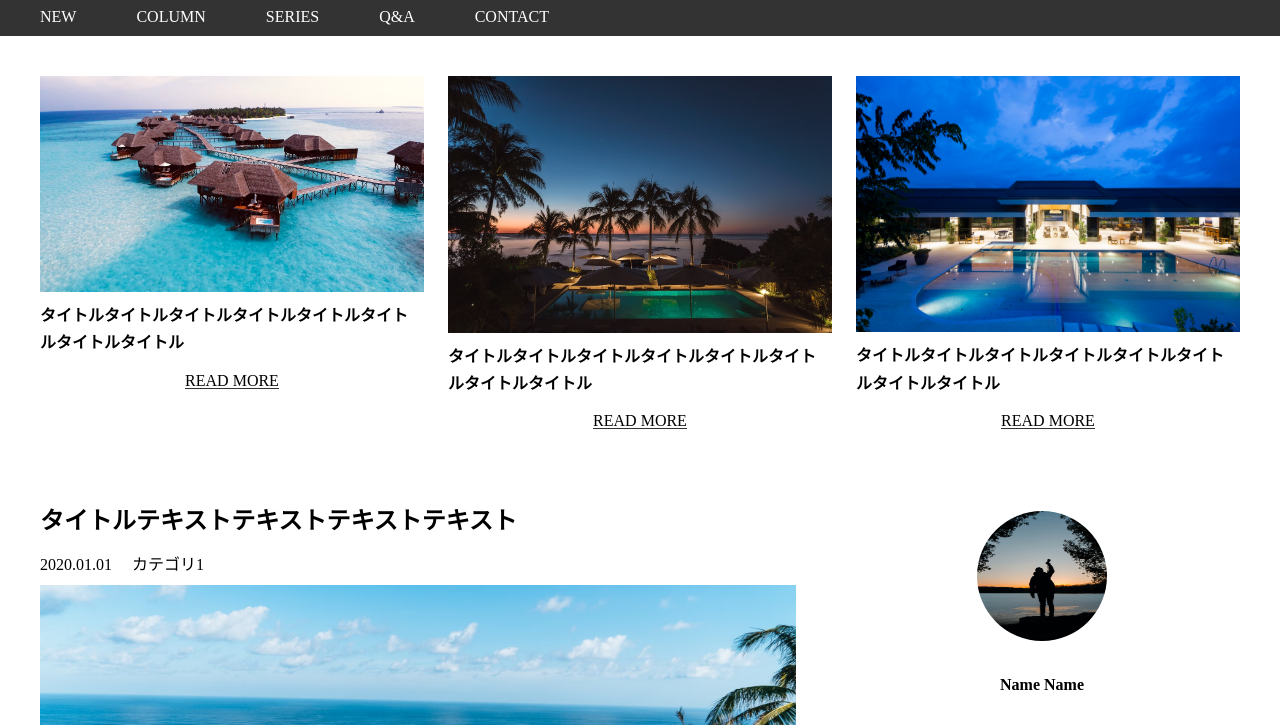
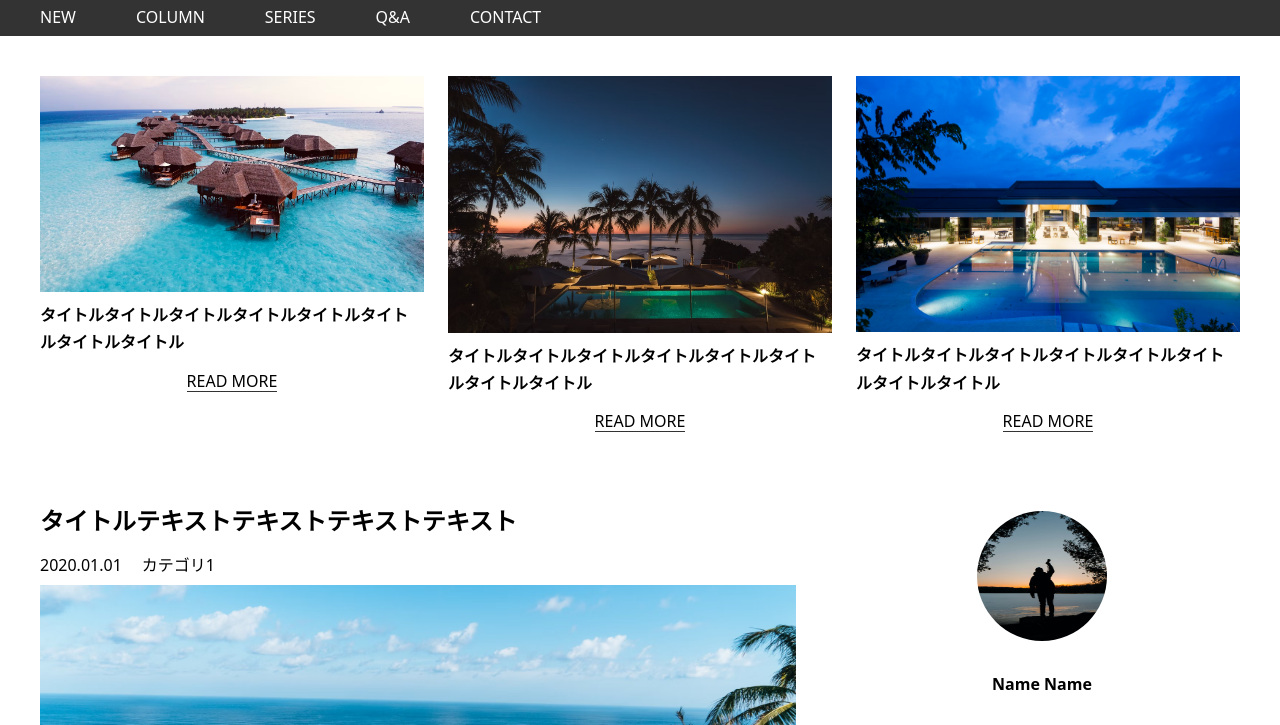
Before and after one commit to nsmuy/TravelBlog, a website: page index.html in a window 1280 px wide. Shown: the part 72-797 px from the top of the page. Drawn offline with Linux system fonts and the light colour scheme.

Commit message:
フォントの変更

```diff
--- a/index.html
+++ b/index.html
@@ -6,6 +6,10 @@
   <meta name="viewport" content="width=device-width, initial-scale=1.0">
   <title>Travel Blog</title>
   <link rel="icon" href="img/favicon.ico">
+  <link rel="preconnect" href="https://fonts.googleapis.com">
+  <link rel="preconnect" href="https://fonts.gstatic.com" crossorigin>
+  <link href="https://fonts.googleapis.com/css2?family=Noto+Sans+JP:wght@100;300;400;500;700;900&display=swap" rel="stylesheet">
+
   <link rel="stylesheet" href="css/destyle.css">
   <link rel="stylesheet" href="css/style.css">
 </head>
--- a/sass/style.scss
+++ b/sass/style.scss
@@ -11,6 +11,10 @@ $tab: 768px;
   @media (max-width: $tab) {
     @content;
   }
+}
+
+body {
+  font-family: 'Noto Sans', 'Noto Sans JP', sans-serif;
 }
 
 .wrapper {
```
Also changed, not shown: css/style.css, css/style.min.css, 2 other files.
